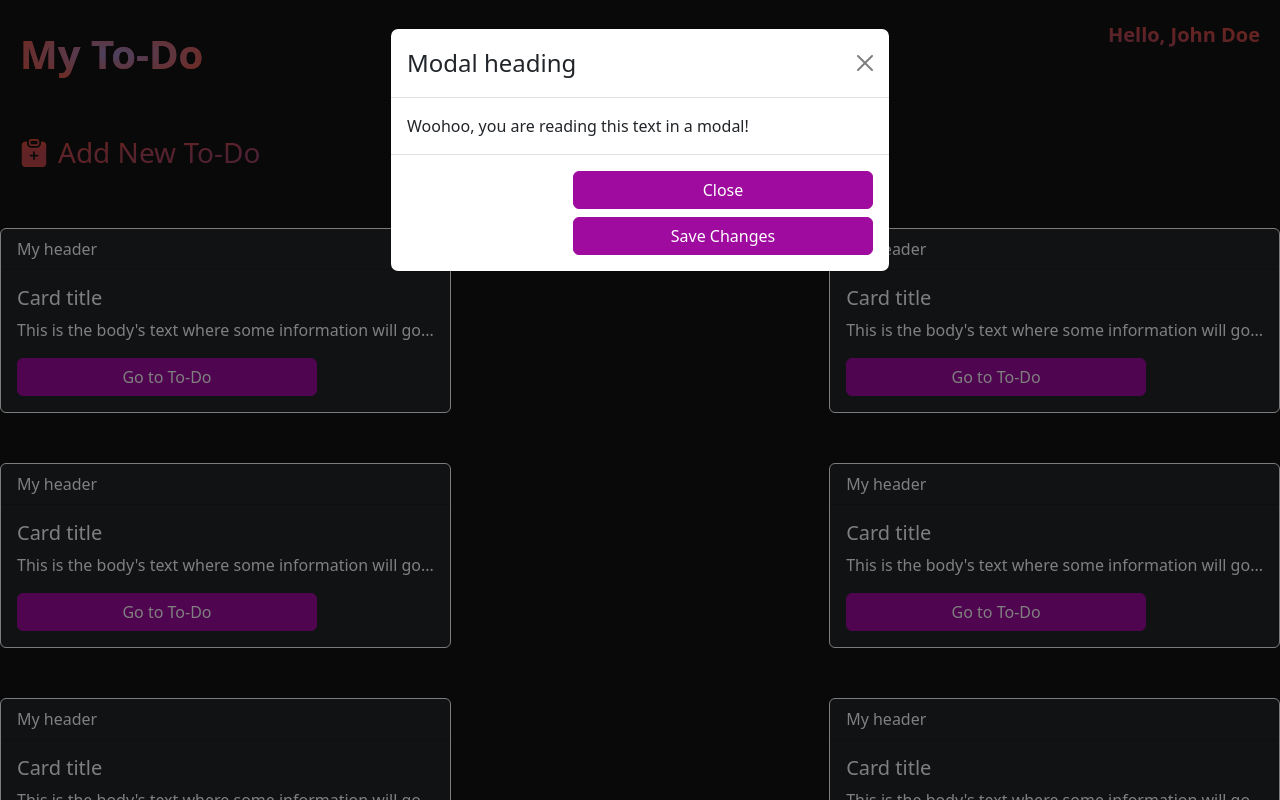
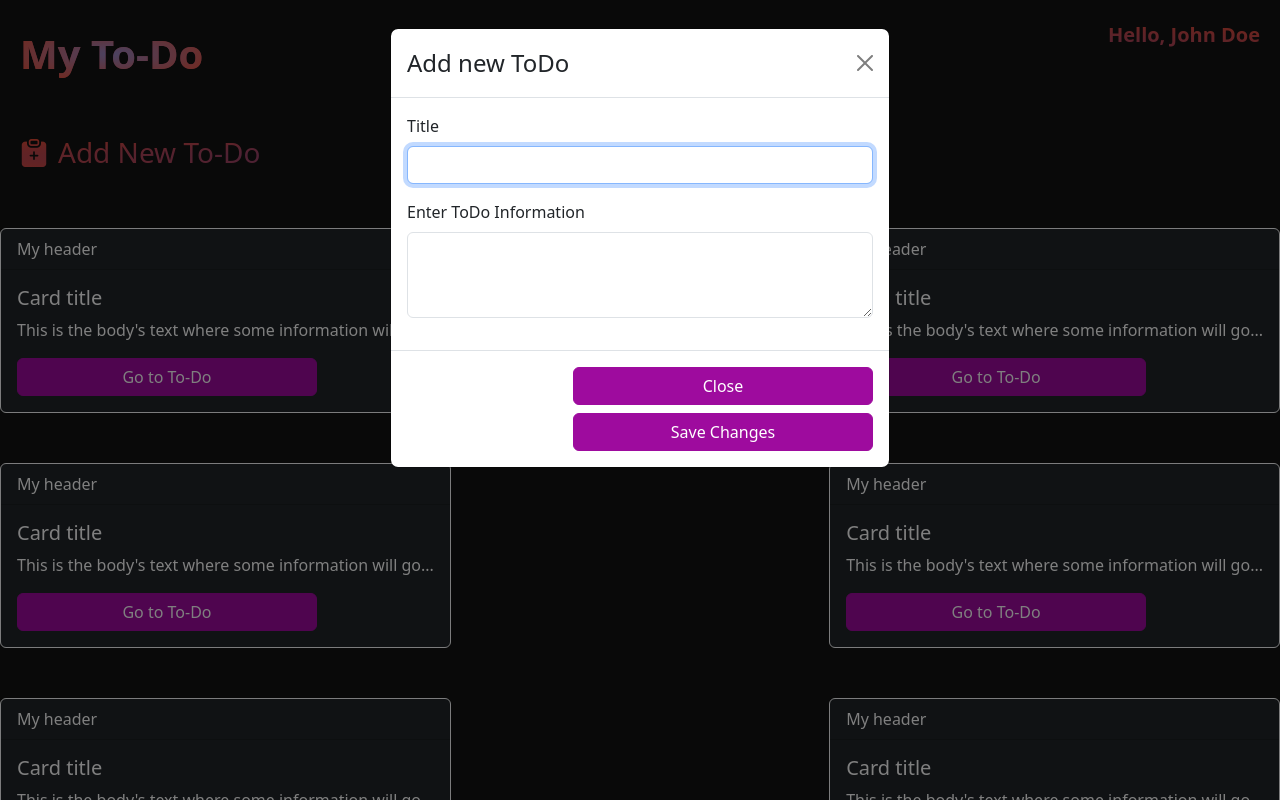
Before and after one commit to angyb00/My-ToDo, a React (Create React App) app: page / in a window 1280 px wide. Both pictures are taken after a click on the button "Add New To-Do". Shown: the top 800 px of the page. Built offline with nearby package versions, Linux system fonts and the light colour scheme.

Commit message:
Added forms to modal

```diff
--- a/src/App.js
+++ b/src/App.js
@@ -2,6 +2,7 @@ import './App.css';
 import ToDoCard from './ToDoCard';
 import Button from 'react-bootstrap/Button';
 import Badge from 'react-bootstrap/Badge';
+import Form from 'react-bootstrap/Form';
 import Modal from 'react-bootstrap/Modal';
 import { useState } from 'react';
 
@@ -42,11 +43,34 @@ function App() {
           <ToDoCard/>
           <ToDoCard/>
       </div>
-      <Modal show={showModal} onHide={handleModalClose}>
+
+      <Modal
+        show={showModal}
+        onHide={handleModalClose}
+        backdrop="static"
+        keyboard={false}
+      >
         <Modal.Header closeButton>
-          <Modal.Title>Modal heading</Modal.Title>
+          <Modal.Title>Add new ToDo</Modal.Title>
         </Modal.Header>
-        <Modal.Body>Woohoo, you are reading this text in a modal!</Modal.Body>
+        <Modal.Body>
+          <Form>
+              <Form.Group className="mb-3" controlId="exampleForm.ControlInput1">
+                <Form.Label>Title</Form.Label>
+                <Form.Control
+                  type="text"
+                  autoFocus
+                />
+              </Form.Group>
+              <Form.Group
+                className="mb-3"
+                controlId="exampleForm.ControlTextarea1"
+              >
+                <Form.Label>Enter ToDo Information</Form.Label>
+                <Form.Control as="textarea" rows={3} />
+              </Form.Group>
+            </Form>
+        </Modal.Body>
         <Modal.Footer>
           <Button variant="secondary" onClick={handleModalClose}>
             Close
```
